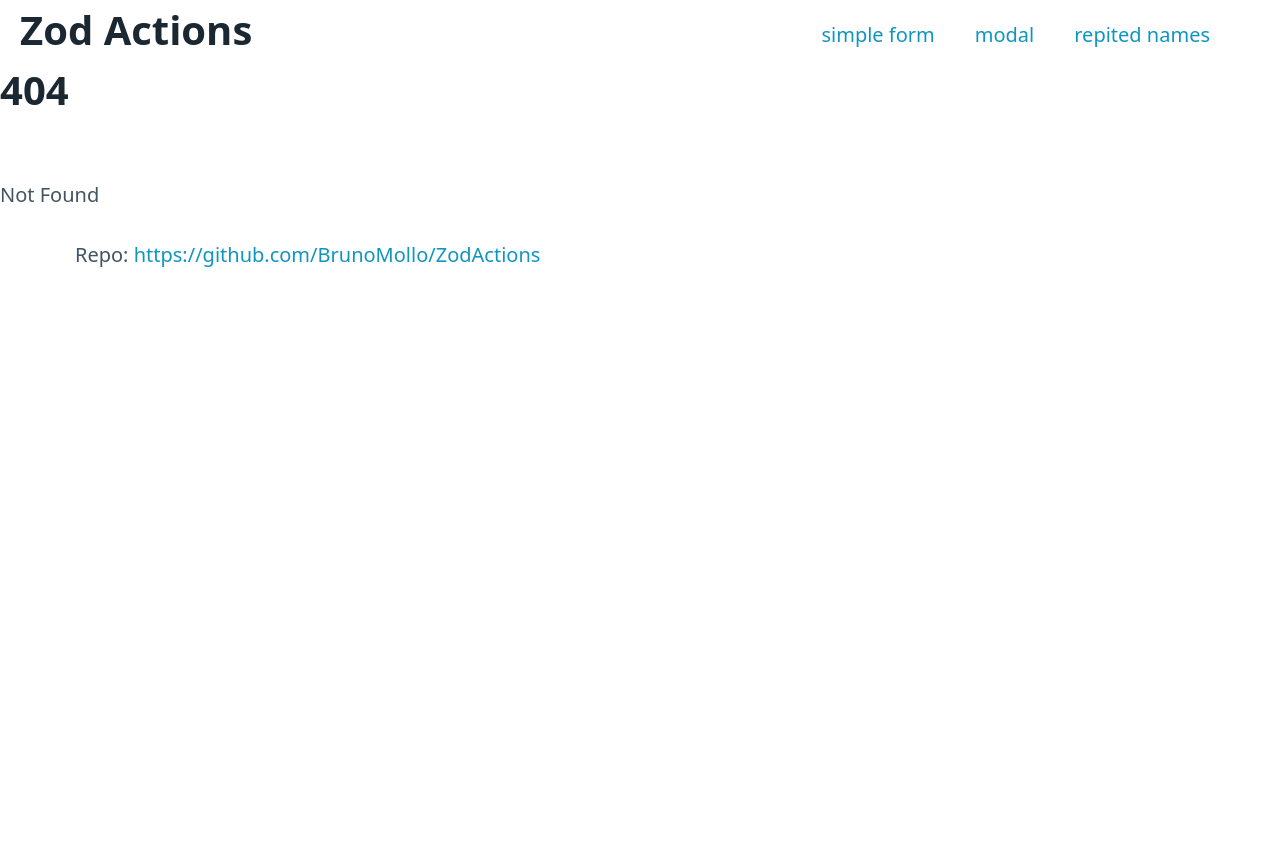
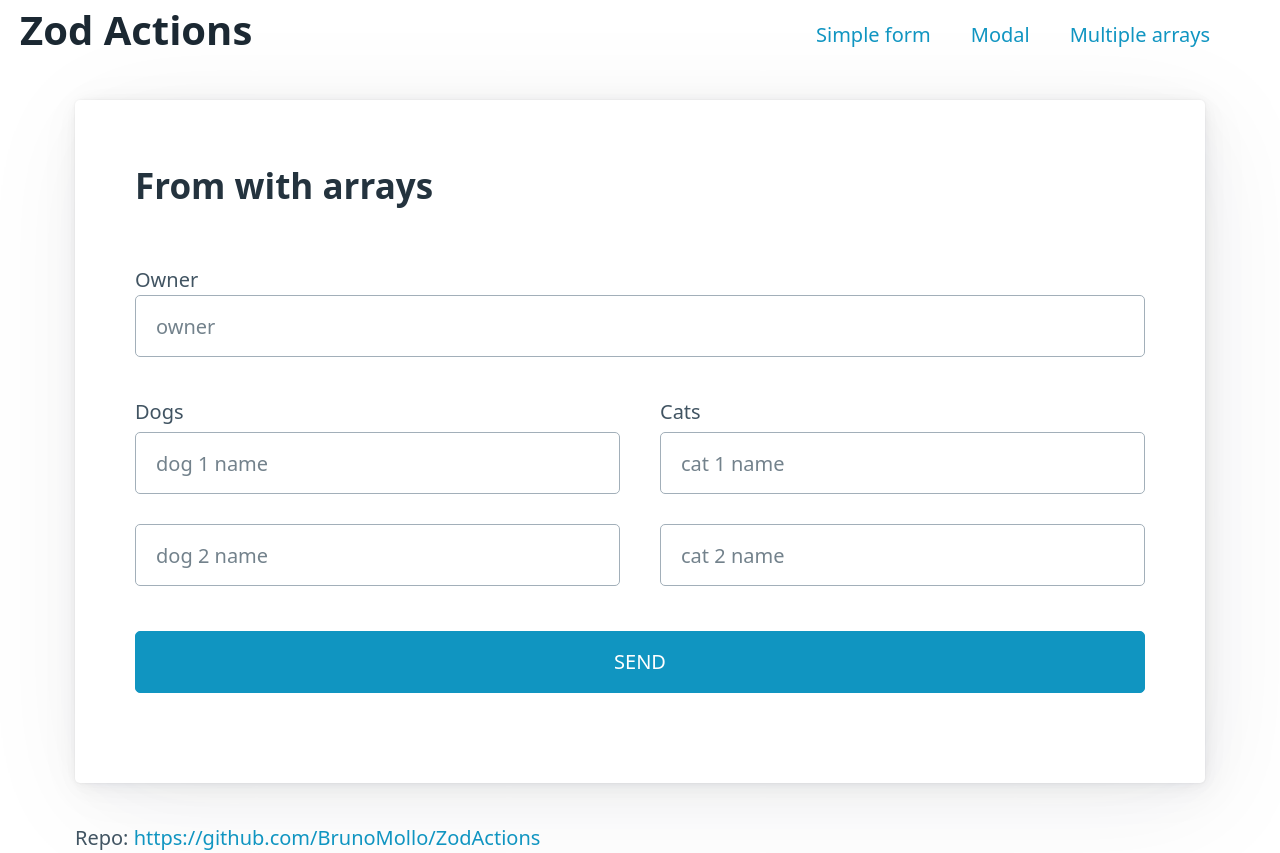
Before and after one commit to BrunoMollo/ZodActions, a SvelteKit app: page /multiple-arrays in a window 1280 px wide. Before the commit this address had no page. Before the commit the page ends 800 px from the top, so only its background shows below. Built offline with nearby package versions, Linux system fonts and the light colour scheme.

Commit message:
make form with arrays more styled

```diff
--- a/src/routes/+layout.svelte
+++ b/src/routes/+layout.svelte
@@ -5,9 +5,9 @@
 <nav>
 	<a href="/"><h1>Zod Actions</h1></a>
 	<div class="links">
-		<a href="simple-form">simple form</a>
-		<a href="modal">modal</a>
-		<a href="repited-names">repited names</a>
+		<a href="simple-form">Simple form</a>
+		<a href="modal">Modal</a>
+		<a href="multiple-arrays">Multiple arrays</a>
 	</div>
 </nav>
 <main>
--- /dev/null
+++ b/src/routes/multiple-arrays/+page.svelte
@@ -0,0 +1,91 @@
+<script lang="ts">
+	import { createForm } from '$lib/formCreate.js';
+	import { fade } from 'svelte/transition';
+	import type { ActionData } from './$types.js';
+	import { animalsSchema } from './animalsSchema.js';
+
+	export let form: ActionData;
+
+	const zodAction = createForm(animalsSchema, form);
+	const { zodActionEnhance, cleanErrorOnInput } = zodAction;
+	const { state, errors } = zodAction;
+</script>
+
+<article class="container">
+	<h2>From with arrays</h2>
+	<form action="" method="post" use:zodActionEnhance use:cleanErrorOnInput>
+		<span>Owner</span>
+		<input
+			type="text"
+			name="owner"
+			placeholder="owner"
+			aria-invalid={$errors.owner ? true : null}
+		/>
+		{#if $errors.owner}
+			<span class="warn" transition:fade>{$errors.owner}</span>
+		{/if}
+
+		<div class="pets-container">
+			<section>
+				<span>Dogs</span>
+				{#each [0, 1] as i}
+					<label>
+						<input
+							type="text"
+							name="dogs[{i}].name"
+							placeholder="dog {i + 1} name"
+							id="dogs"
+							aria-invalid={$errors.dogs?.at(i, 'name') ? true : null}
+						/>
+						{#if $errors.dogs?.at(i, 'name')}
+							<span class="warn" transition:fade> {$errors.dogs.at(i, 'name')}</span>
+						{/if}
+					</label>
+				{/each}
+			</section>
+			<section>
+				<span>Cats</span>
+				{#each [0, 1] as i}
+					<label>
+						<input
+							type="text"
+							name="cats[{i}].name"
+							placeholder="cat {i + 1} name"
+							aria-invalid={$errors.cats?.at(i, 'name') ? true : null}
+						/>
+						{#if $errors.cats?.at(i, 'name')}
+							<span class="warn" transition:fade> {$errors.cats.at(i, 'name')}</span>
+						{/if}
+					</label>
+				{/each}
+			</section>
+		</div>
+		<button type="submit" aria-busy={$state.loading}>SEND</button>
+	</form>
+</article>
+
+<style>
+	section {
+		width: 100%;
+		margin-bottom: 0;
+	}
+	label {
+		width: 100%;
+	}
+	input {
+		margin-bottom: 0;
+	}
+	.warn {
+		color: red;
+	}
+	article {
+		padding: 3rem;
+	}
+	.pets-container {
+		display: flex;
+		flex-direction: row;
+		gap: 2rem;
+		margin-top: 1rem;
+		margin-bottom: 1rem;
+	}
+</style>
--- /dev/null
+++ b/src/routes/multiple-arrays/animalsSchema.ts
@@ -0,0 +1,8 @@
+import { z } from "zod";
+
+const petSchema = z.object({ name: z.string().min(3, 'Too short').max(10, 'Too long') })
+export const animalsSchema = z.object({
+	owner: z.string().min(3, 'Too short').max(10, 'Too long'),
+	dogs: petSchema.array(),
+	cats: petSchema.array()
+})
```
Also changed, not shown: src/routes/repited-names/+page.svelte (deleted, +0 -45 lines), src/routes/repited-names/animalsSchema.ts (deleted, +0 -8 lines), src/routes/multiple-arrays/+page.server.ts (renamed from src/routes/repited-names/+page.server.ts).
